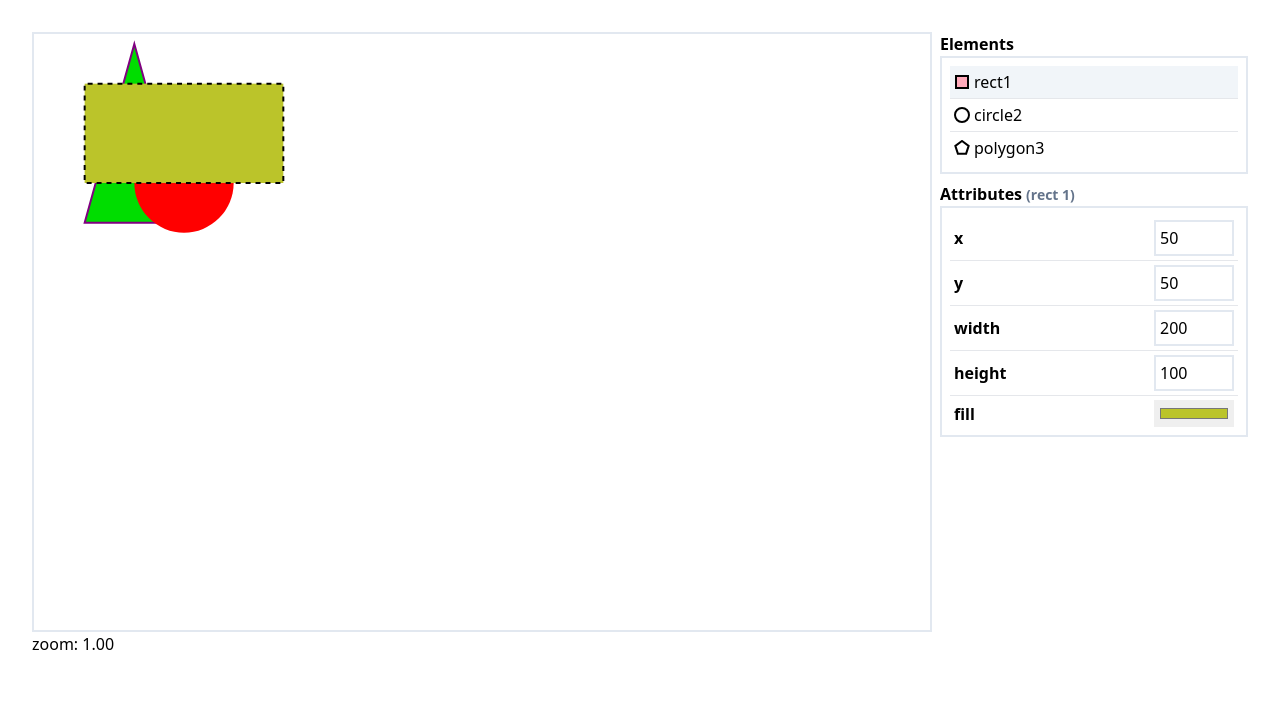
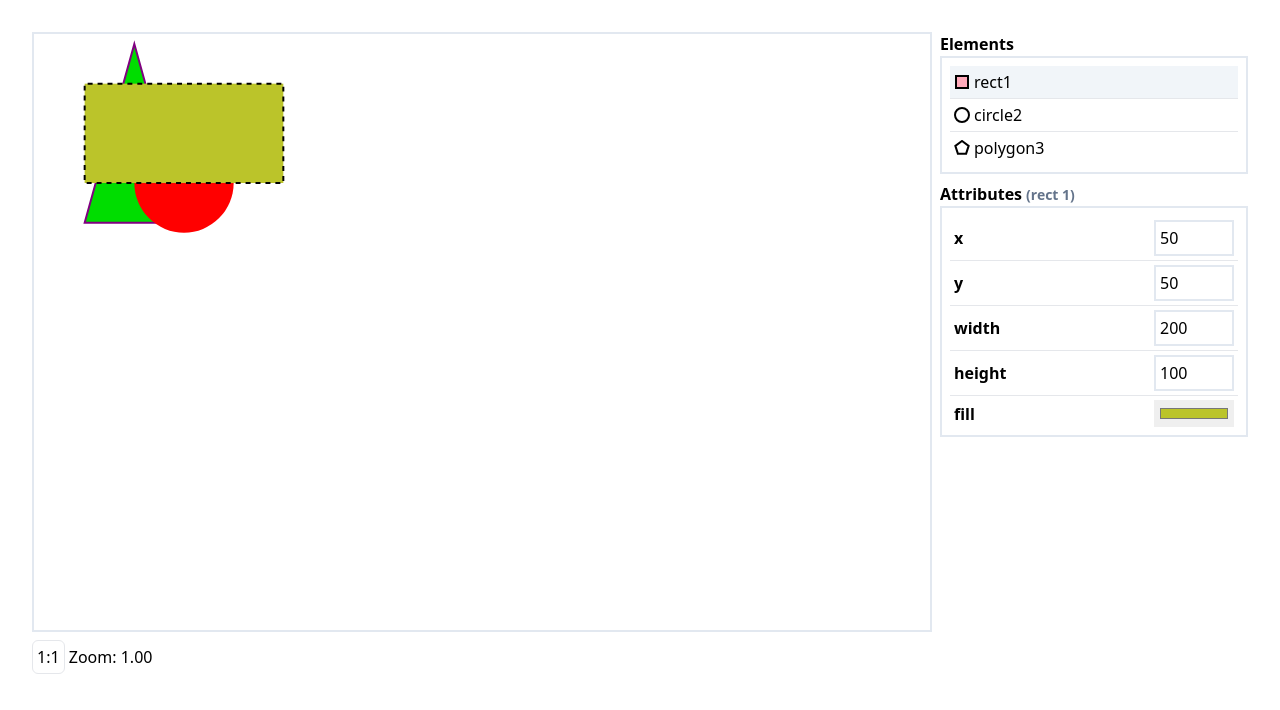
Before and after one commit to Markus-ipse/SVG-tide, a React (Vite) app: page / in a window 1280 px wide. Shown: the top 710 px of the page. Built offline with nearby package versions, Linux system fonts and the light colour scheme.

Commit message:
feat: reset zoom button

```diff
--- a/src/App.tsx
+++ b/src/App.tsx
@@ -10,12 +10,19 @@ import { SvgItem } from "./types";
 import "./App.css";
 import { ElementList } from "./components/ElementList";
 import { AttributeEditor } from "./components/AttributeEditor";
+import { Button } from "./components/Button";
 
 let idCounter = 1;
 
 const CANVAS_WIDTH = 900;
 const CANVAS_HEIGHT = 600;
 
+const initialViewBox = {
+  minX: 0,
+  minY: 0,
+  width: CANVAS_WIDTH,
+  height: CANVAS_HEIGHT,
+};
 export function App() {
   const elementsRef = useRef<Map<SvgItem, SVGGElement> | null>(null);
 
@@ -49,12 +56,7 @@ export function App() {
   ]);
 
   // Initialize viewBox state
-  const [viewBox, setViewBox] = useState({
-    minX: 0,
-    minY: 0,
-    width: CANVAS_WIDTH,
-    height: CANVAS_HEIGHT,
-  });
+  const [viewBox, setViewBox] = useState(initialViewBox);
 
   // Convert viewBox object to string
   const viewBoxStr = `${viewBox.minX} ${viewBox.minY} ${viewBox.width} ${viewBox.height}`;
@@ -224,7 +226,15 @@ export function App() {
             <SelectionMarker selectionBounds={selectionBounds} />
           )}
         </svg>
-        zoom: {(viewBox.width / CANVAS_WIDTH).toFixed(2)}
+        <div className="pt-2">
+          <Button
+            className="border p-1 rounded-md"
+            onClick={() => setViewBox(initialViewBox)}
+          >
+            1:1
+          </Button>{" "}
+          Zoom: {(CANVAS_WIDTH / viewBox.width).toFixed(2)}
+        </div>
       </div>
       <div className="ml-2 w-[24rem]">
         <ElementList
```
